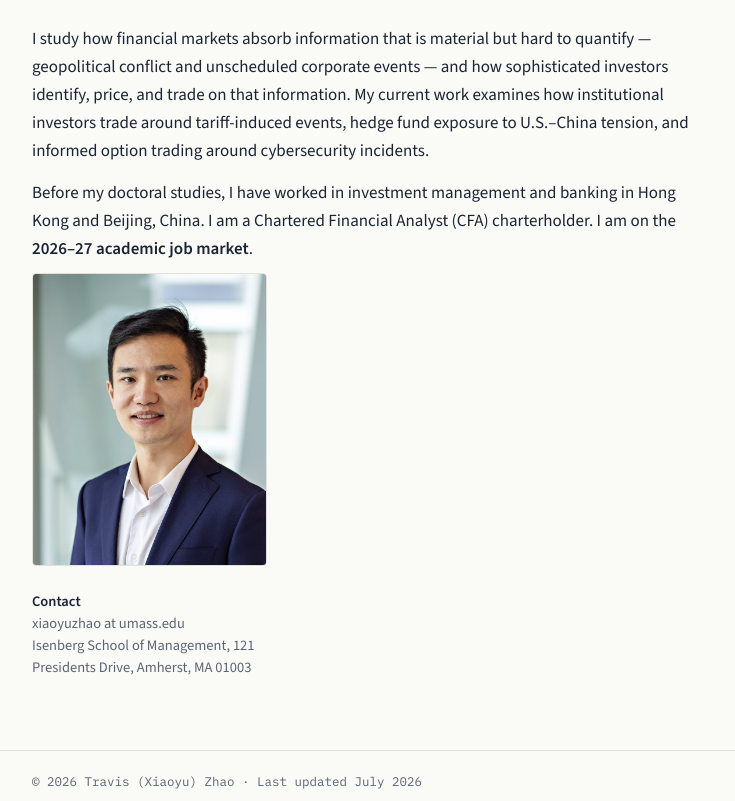
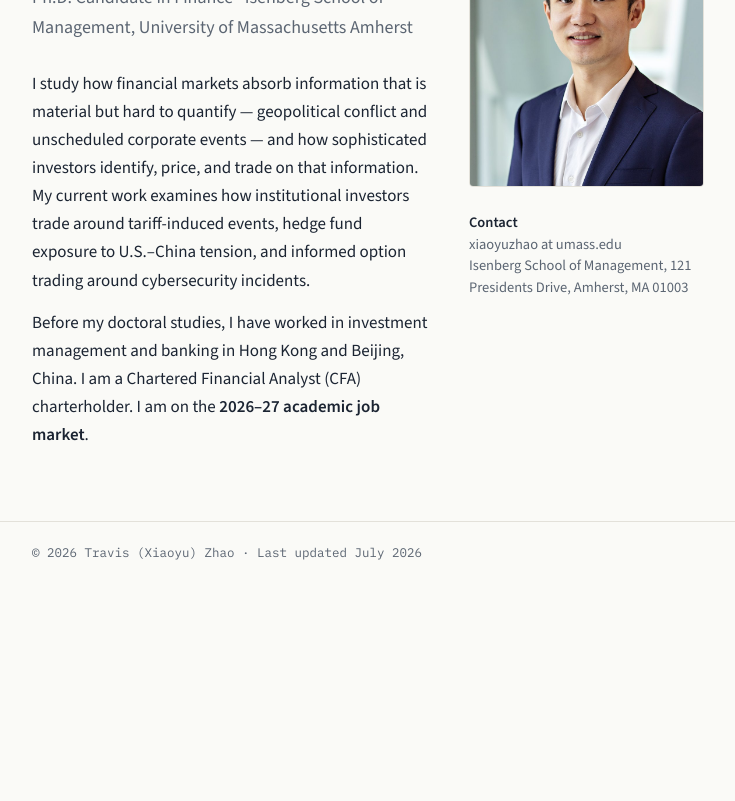
Before and after one commit to traviszhao1128/JM, a plain HTML site: page index.html in a window 1280 px wide. Shown: the part 248-1049 px from the top of the page, without its empty margins (272-1007 px from the left). After the commit the page ends 846 px from the top, so only its background shows below. Drawn offline with nearby package versions, Linux system fonts and the light colour scheme.

Commit message:
Update style.css

```diff
--- a/style.css
+++ b/style.css
@@ -252,6 +252,14 @@ footer {
 }
 
 /* ---------- Headshot ---------- */
+.hero {
+  display: flex;
+  gap: 40px;
+  align-items: flex-start;
+}
+
+.hero-text { flex: 1; }
+
 .hero-side {
   width: 235px;
   flex-shrink: 0;
@@ -278,4 +286,3 @@ footer {
   .hero-side { width: 200px; }
   .headshot { margin-top: 0; }
 }
-}
```
